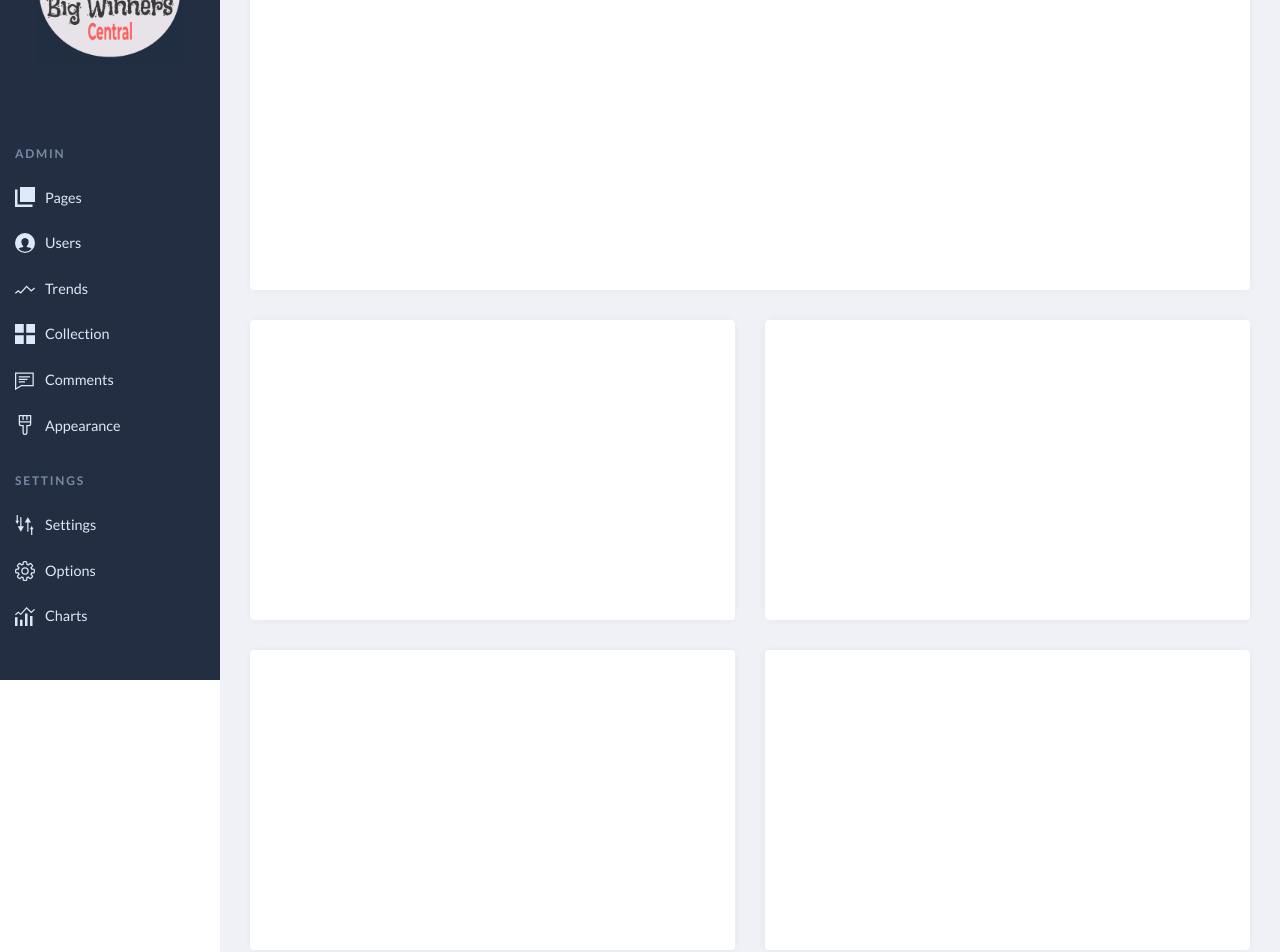
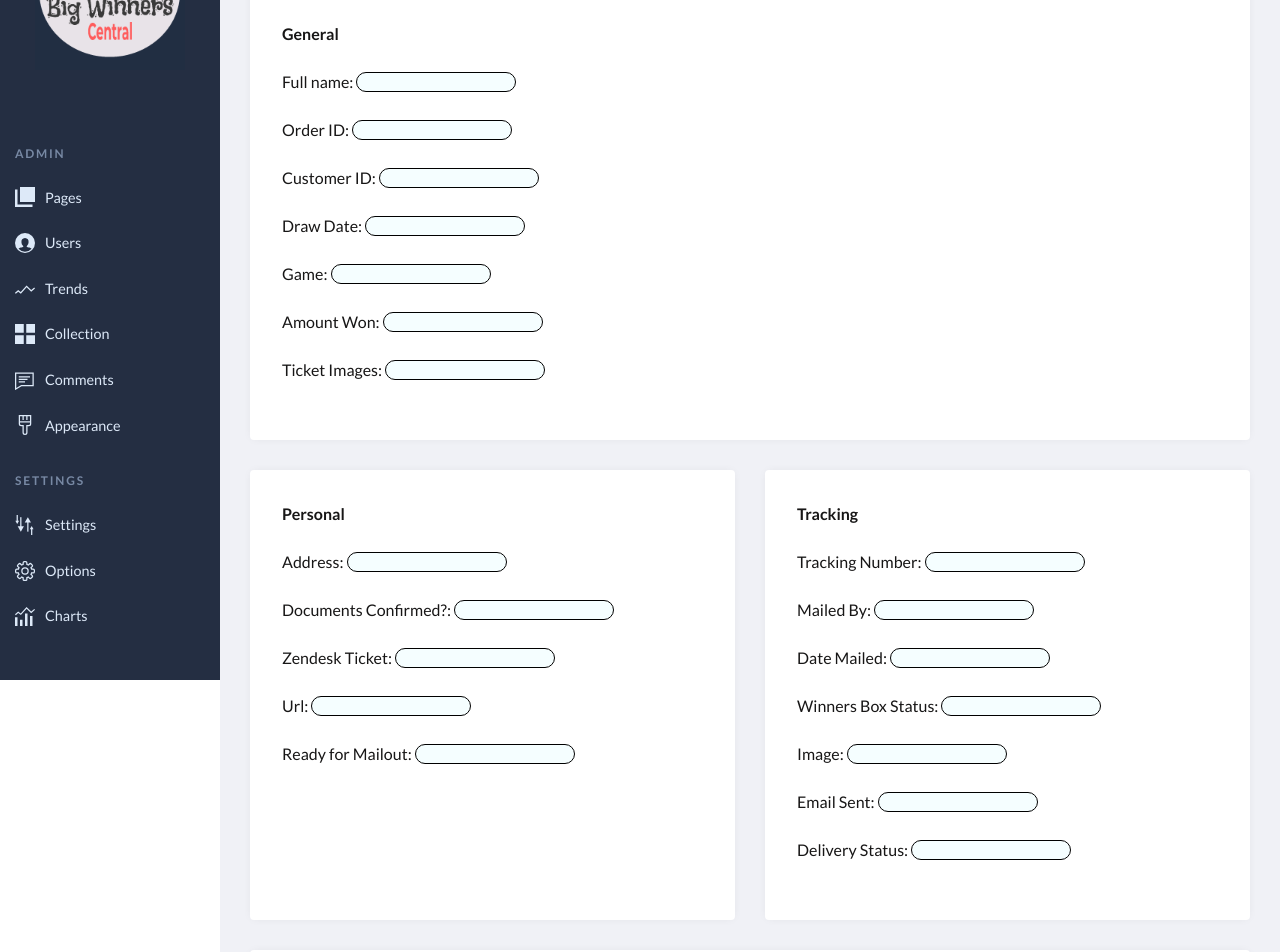
Before and after one commit to davidpedrero/Big-Winners-System, a React (Create React App) app in the folder frontend/: page / in a window 1280 px wide. Shown: the part 120-1072 px from the top of the page. Built offline with nearby package versions, Linux system fonts and the light colour scheme.

Commit message:
Dashboard drafting

```diff
--- a/frontend/src/App.js
+++ b/frontend/src/App.js
@@ -1,14 +1,14 @@
-import logo from './logo.svg';
+import React from 'react';
+// import logo from './logo.svg';
 import './App.css';
 import Dashboard from './components/Dashboard'
 import Login from './components/Login';
-import React from 'react';
 
 function App() {
   return (
     <>
       <Dashboard />
-      <Login />
+      {/* <Login /> */}
     </>
   );
 }
--- a/frontend/src/components/Dashboard.css
+++ b/frontend/src/components/Dashboard.css
@@ -297,12 +297,13 @@ body {
     grid-gap: 30px;
 }
 
-.page-content .grid>article {
+.page-content .grid > article {
     display: flex;
-    height: 300px;
+    height: 450px;
     background: var(--page-content-blockColor);
     border-radius: var(--border-radius);
     box-shadow: var(--box-shadow);
+
 }
 
 .page-content .grid>article:first-child,
@@ -310,6 +311,20 @@ body {
     grid-column: 1 / -1;
 }
 
+.page-content .grid > article > div {
+    margin: 2rem 2rem 2rem 2rem;
+}
+
+.page-content .grid > article > div > input {
+    outline: none;
+    background: rgb(245, 254, 255);
+    height: 1.2rem;
+    width: 10rem;
+    border-style: solid;
+    border-color: #000000;
+    border-width: 0.2px;
+    border-radius: 1rem;
+}
 
 /* MQ RULES
 –––––––––––––––––––––––––––––––––––––––––––––––––– */
--- a/frontend/src/components/Dashboard.js
+++ b/frontend/src/components/Dashboard.js
@@ -243,23 +243,105 @@ const Dashboard = () => {
                     </div>
                 </section>
                 <section className="grid">
-                    <article />
-                    <article />
-                    <article />
-                    <article />
-                    <article />
-                    <article />
-                    <article />
-                    <article />
+                    <article>
+                    <div>
+                    <h1>General</h1>
+                    <br></br>
+                    <label for="fname">Full name: </label>
+                    <input type="text" id="fname" name="fname"></input>
+                    <br></br><br></br>
+                    <label for="fname">Order ID: </label>
+                    <input type="text" id="fname" name="fname"></input>
+                    <br></br><br></br>
+                    <label for="fname">Customer ID: </label>
+                    <input type="text" id="fname" name="fname"></input>
+                    <br></br><br></br>
+                    <label for="fname">Draw Date: </label>
+                    <input type="text" id="fname" name="fname"></input>
+                    <br></br><br></br>
+                    <label for="fname">Game: </label>
+                    <input type="text" id="fname" name="fname"></input>
+                    <br></br><br></br>
+                    <label for="fname">Amount Won: </label>
+                    <input type="text" id="fname" name="fname"></input>
+                    <br></br><br></br>
+                    <label for="fname">Ticket Images: </label>
+                    <input type="text" id="fname" name="fname"></input>
+                    </div>
+                    </article>
+                    <article>
+                    <div>
+                    <h1>Personal</h1>
+                    <br></br>
+                    <label for="fname">Address: </label>
+                    <input type="text" id="fname" name="fname"></input>
+                    <br></br><br></br>
+                    <label for="fname">Documents Confirmed?: </label>
+                    <input type="text" id="fname" name="fname"></input>
+                    <br></br><br></br>
+                    <label for="fname">Zendesk Ticket: </label>
+                    <input type="text" id="fname" name="fname"></input>
+                    <br></br><br></br>
+                    <label for="fname">Url: </label>
+                    <input type="text" id="fname" name="fname"></input>
+                    <br></br><br></br>
+                    <label for="fname">Ready for Mailout: </label>
+                    <input type="text" id="fname" name="fname"></input>
+                    <br></br><br></br>
+                    </div>
+                    </article>
+                    <article>
+                    <div>
+                    <h1>Tracking</h1>
+                    <br></br>
+                    <label for="fname">Tracking Number: </label>
+                    <input type="text" id="fname" name="fname"></input>
+                    <br></br><br></br>
+                    <label for="fname">Mailed By: </label>
+                    <input type="text" id="fname" name="fname"></input>
+                    <br></br><br></br>
+                    <label for="fname">Date Mailed: </label>
+                    <input type="text" id="fname" name="fname"></input>
+                    <br></br><br></br>
+                    <label for="fname">Winners Box Status: </label>
+                    <input type="text" id="fname" name="fname"></input>
+                    <br></br><br></br>
+                    <label for="fname">Image: </label>
+                    <input type="text" id="fname" name="fname"></input>
+                    <br></br><br></br>
+                    <label for="fname">Email Sent: </label>
+                    <input type="text" id="fname" name="fname"></input>
+                    <br></br><br></br>
+                    <label for="fname">Delivery Status: </label>
+                    <input type="text" id="fname" name="fname"></input>
+                    <br></br><br></br>
+                    </div>
+                    </article>
+                    <article>
+                    <div>
+                    <h1>Notes</h1>
+                    <br></br>
+                    <label for="fname">Notes: </label>
+                    <input type="text" id="fname" name="fname"></input>
+                    <br></br><br></br>
+                    </div>
+                    </article>
+                    {/* <article /> */}
+                    {/* <article /> */}
+                    {/* <article /> */}
+                    {/* <article /> */}
+                    {/* <article /> */}
+                    {/* <article /> */}
+                    {/* <article /> */}
                 </section>
                 <footer className="page-footer">
                     <span>made by </span>
-                    <a href="https://georgemartsoukos.com/" target="_blank">
+                    <a href="https://nj.lotto.com/" target="_blank">
                         <img
                             width={24}
                             height={24}
-                            src="https://assets.codepen.io/162656/george-martsoukos-small-logo.svg"
-                            alt="George Martsoukos logo"
+                            src="https://images.ctfassets.net/kv7tzfb3km9m/sEGjQa6mo9jhemmn66O2s/bbc5b800aa45421db55c7b820e48a238/logo.png"
+                            alt="Lotto.com Logo"
                         />
                     </a>
                 </footer>
```
